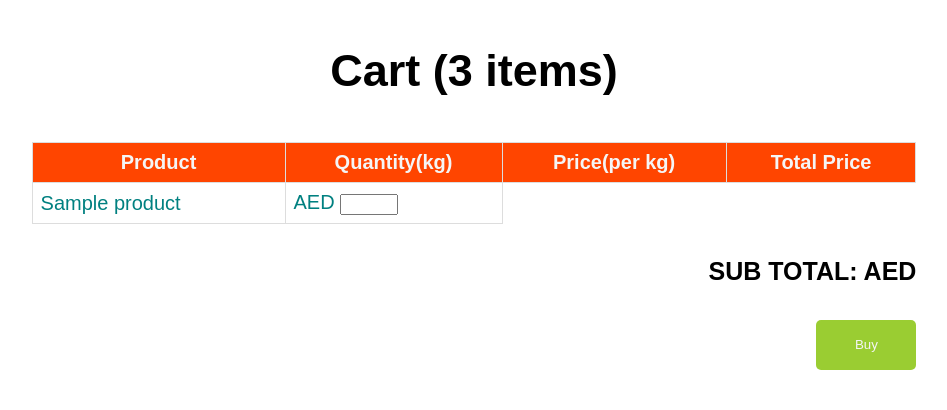
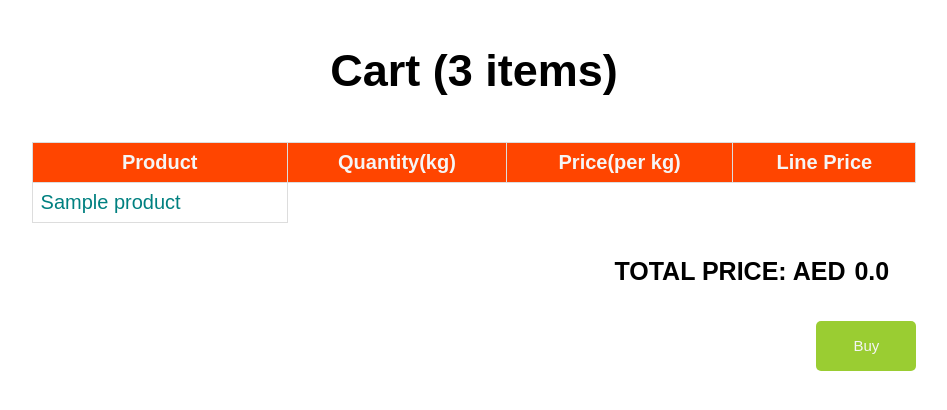
Before and after one commit to Resa-Obamwonyi/djangoCart, a Django app: page /cart/ in a window 1280 px wide. Shown: the top 410 px of the page, without its empty margins (166-1113 px from the left). Run offline with Django 3.2, Linux system fonts and the light colour scheme; tables that the repository leaves empty hold one stand-in row (values such as "Sample post"); some web fonts are replaced.

Commit message:
implemented css mods and requirements

```diff
--- a/cart/static/css/style.css
+++ b/cart/static/css/style.css
@@ -39,16 +39,31 @@ h3{
   color: #f5f5f5;
   font-weight: 600;
 }
+
+input{
+  outline: none;
+  border:none;
+  color: green;
+  font-size: 15px;
+  width: 60px;
+}
+
 .btn-div{
   float:right;
   text-align: right;
 }
-.btn-div h4{
+.sub-total h4{
   font-size: 25px;
   font-weight: 600;
 }
 
-.btn-div input{
+#total {
+  color: black;
+  font-size: 25px;
+  font-weight: 600;
+}
+
+#submit {
   width: 100px;
   height: 50px;
   border: none;
@@ -69,6 +84,7 @@ h3{
 .success{
   color: green;
 }
+
 
 @media(max-width: 720px){
   h3{
--- a/cart/static/js/app.js
+++ b/cart/static/js/app.js
@@ -1,80 +1,22 @@
-// $(document).ready(function() {
 
-//     /* Set rates */
-//     var taxRate = 0.05;
-//     var fadeTime = 300;
+function calculateSingleItemPrice() {
+  var itemQuantity = document.getElementById("potatoQty");
+  var itemPrice = document.getElementById("potatoPrice");
+  var itemPrice = parseFloat(itemPrice.value);
+  var itemQuantity = parseFloat(itemQuantity.value);
+  var totalPrice = itemPrice * itemQuantity;
+  document.getElementById("singleItemTotal").value = totalPrice;
+}
 
-//     /* Assign actions */
-//     $('.pass-quantity input').change(function() {
-//       updateQuantity(this);
-//     });
-
-//     $('.remove-item button').click(function() {
-//       removeItem(this);
-//     });
-
-
-//     /* Recalculate cart */
-//     function recalculateCart() {
-//       var subtotal = 0;
-
-//       /* Sum up row totals */
-//       $('.item').each(function() {
-//         subtotal += parseFloat($(this).children('.product-line-price').text());
-//       });
-
-//       /* Calculate totals */
-//       var tax = subtotal * taxRate;
-//       var total = subtotal + tax;
-
-//       /* Update totals display */
-//       $('.totals-value').fadeOut(fadeTime, function() {
-//         $('#cart-subtotal').html(subtotal.toFixed(2));
-//         $('#cart-tax').html(tax.toFixed(2));
-//         $('.cart-total').html(total.toFixed(2));
-//         if (total == 0) {
-//           $('.checkout').fadeOut(fadeTime);
-//         } else {
-//           $('.checkout').fadeIn(fadeTime);
-//         }
-//         $('.totals-value').fadeIn(fadeTime);
-//       });
-//     }
-
-
-//     /* Update quantity */
-//     function updateQuantity(quantityInput) {
-//       /* Calculate line price */
-//       var productRow = $(quantityInput).parent().parent();
-//       var price = parseFloat(productRow.children('.product-price').text());
-//       var quantity = $(quantityInput).val();
-//       var linePrice = price * quantity;
-
-//       /* Update line price display and recalc cart totals */
-//       productRow.children('.product-line-price').each(function() {
-//         $(this).fadeOut(fadeTime, function() {
-//           $(this).text(linePrice.toFixed(2));
-//           recalculateCart();
-//           $(this).fadeIn(fadeTime);
-//         });
-//       });
-//     }
-
-//     /* Remove item from cart */
-//     function removeItem(removeButton) {
-//       /* Remove row from DOM and recalc cart total */
-//       var productRow = $(removeButton).parent().parent();
-//       productRow.slideUp(fadeTime, function() {
-//         productRow.remove();
-//         recalculateCart();
-//       });
-//     }
-
-//   });
-
-
-function calculateSingleItemPrice(pid, qid){
-    var itemPrice = document.getElementById(pid)
-    var itemQuantity = document.getElementById(qid)
-    return itemPrice * itemQuantity
+function calculateSubTotal(){
+  var grandTotal = 0.0
+  var table = document.getElementById('cart-table');
+    for (var r = 0, n = table.rows.length; r < n; r++) {
+        for (var c = 0, m = table.rows[r].cells.length; c < m; c++) {
+            // return table.rows[r].cells[c].innerHTML;
+            var singleItemTotal = document.getElementById("singleItemTotal").value;
+            grandTotal += singleItemTotal;
+        }
+    }
+    document.getElementById("total").value = totalPrice;
 }
--- a/cart/templates/cart/cart.html
+++ b/cart/templates/cart/cart.html
@@ -20,42 +20,43 @@
             {% endif %}
             <form action="/cart/" method="POST">
                 {% csrf_token %}
-            <table>
+            <table id="cart-table">
                 <tr>
                     <th>Product</th>
                     <th>Quantity(kg)</th>
                     <th>Price(per kg)</th>
-                    <th>Total Price</th>
+                    <th>Line Price</th>
                 </tr>
             {% for product in products %}
                 <tr>
                     <td>{{ product.name }}</td>
 
                     {% if product.name == 'Potatoes' %}
-                        <td><input type="number" value="2" id="potatoQty" name="Potatoes" min="1"/></td>
-                        <td id="potatoPrice">AED {{product.price}}</td>
+                        <td><input type="number" value="2" id="potatoQty" name="Potatoes" min="1" oninput="calculateSingleItemPrice()" /></td>
+                        <td >AED <input type="number" id="potatoPrice" value="{{product.price}}" readonly/ ></td>
+                        <td class="itemTotal">AED <input type="text" id="singleItemTotal" value="10.0" readonly /></td>
+                    {% endif %}
+
+                    {% if product.name == 'Carrots' %}
+                        <td><input type="number" value="1" id="carrotQty" name="Carrots" min="1" oninput="calculateSingleItemPrice()"/></td>
+                        <td >AED <input type="number" id="carrotPrice" value="{{product.price}}" readonly/ ></td>
+                        <td class="itemTotal">AED <input type="text" id="singleItemTotal" value="2.0" readonly /></td>
                     {% endif %}
 
                     {% if product.name == 'Onions' %}
-                        <td><input type="number" value="1" id="onionQty" name="Onions" min="1"/></td>
-                        <td id="onionPrice">AED {{product.price}}</td>
+                        <td><input type="number" value="1" id="onionQty" name="Onions" min="1" oninput="calculateSingleItemPrice()"/></td>
+                        <td >AED <input type="number" id="onionPrice" value="{{product.price}}" readonly/ ></td>
+                        <td class="itemTotal">AED <input type="text" id="singleItemTotal" value="4.0" readonly /></td>
                     {% endif %}
 
-                    {% if product.name == 'Carrots' %}
-                        <td><input type="number" value="1" id="carrotQty" name="Carrots" min="1"/></td>
-                        <td id="carrotPrice">AED {{product.price}}</td>
-                    {% endif %}
-
-                    <!-- <td>AED {{product.price}}</td> -->
-                    <td class="itemTotal" id="singleItemTotal">AED <input type="text" /></td>
                 </tr>
             {% endfor %}
         </table>
         <div class="btn-div">
-            <div>
-                <h4 >SUB TOTAL: AED <span class="totalPrice" id="total"></span></h4>
+            <div class="sub-total">
+                <h4 >TOTAL PRICE: AED <input class="totalPrice" id="total" type="text" value="0.0" readonly/></h4>
             </div>
-            <input type="submit" value="Buy">
+            <input id="submit" type="submit" value="Buy">
         </div>
     </form>
     </div>
--- a/cart/urls.py
+++ b/cart/urls.py
@@ -4,5 +4,4 @@ from . import views
 
 urlpatterns = [
     path('', views.shopping_cart, name='shopping_cart'),
-    # path('submit_cart/', views.submit_cart, name='submit_cart')
 ]
```
